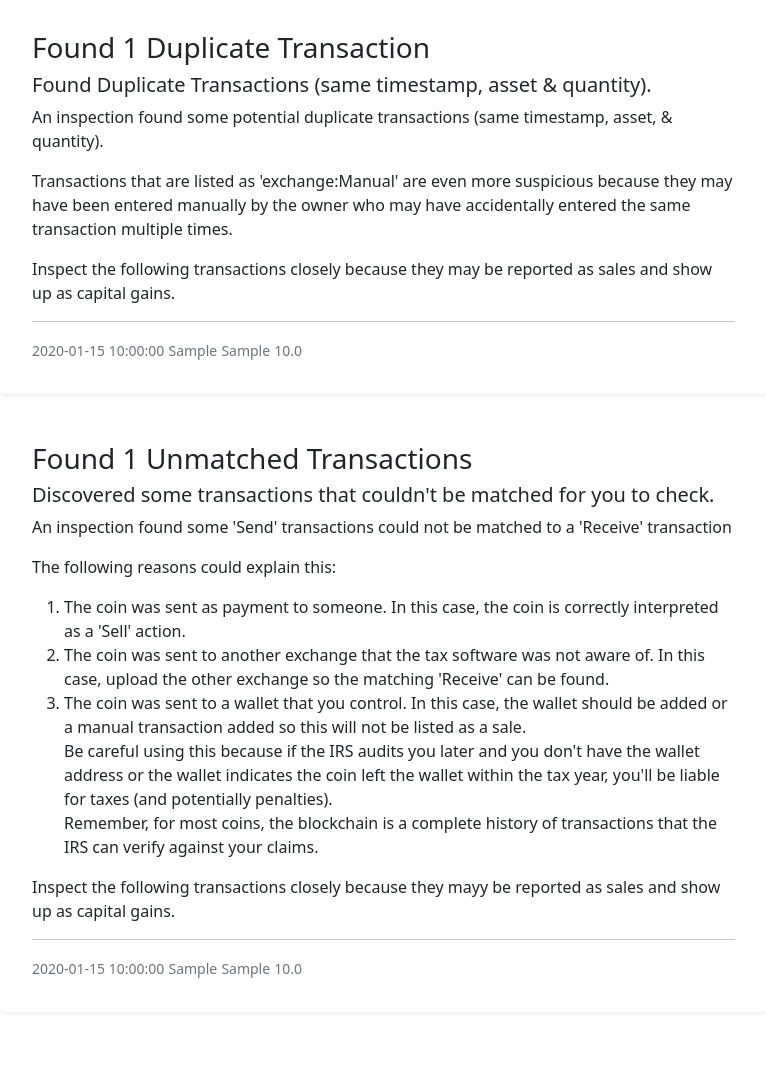
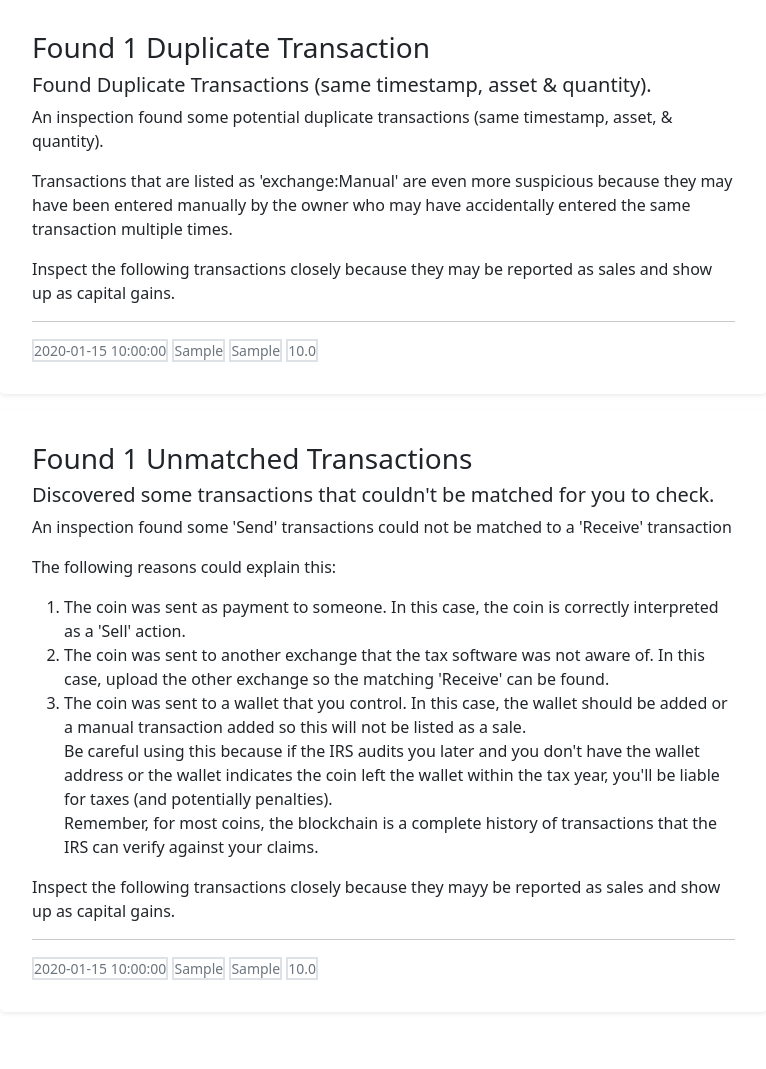
Before and after one commit to targhee/crypto_tax_checker_pegsaas, a Django app: template templates/web/app_home.html in a window 1280 px wide. Shown: the part 853-1922 px from the top of the page, without its empty margins (399-1165 px from the left). Run offline with Django 3.2, Linux system fonts and the light colour scheme; tables that the repository leaves empty hold one stand-in row (values such as "Sample post"); the template is opened without the code that fills it: values that come from a table or form of the project are taken from there, most other values are stand-ins (such as "Sample title", 1, 10 or a date in 2020); parts of the project's set-up code (start-up, migrations or seed data) failed here and were passed over; some libraries are stand-ins or nearby versions.

Commit message:
Adding borders around elements
Adding borders around the transaction elements

Signed-off-by: TW Thayer <osprey@TWs-MacBook-Pro.local>

```diff
--- a/templates/web/app_home.html
+++ b/templates/web/app_home.html
@@ -66,17 +66,17 @@
                 {% for transaction in duplicate_object_list %}
                 <cryptotx class="media content-section">
                     <div class="media-body">
-                        <small class="text-muted">{{ transaction.timestamp|date:'Y-m-d G:i:s' }}</small>
-                        <small class="text-muted">{{ transaction.trade_type }}</small>
+                        <small class="text-muted border border-2">{{ transaction.timestamp|date:'Y-m-d G:i:s' }}</small>
+                        <small class="text-muted border border-2">{{ transaction.trade_type }}</small>
                         {% if transaction.trade_type == "Send" or transaction.trade_type == "sell" %}
-                        <small class="text-muted">{{ transaction.out_asset }}</small>
-                        <small class="text-muted">{{ transaction.out_qty }}</small>
+                        <small class="text-muted border border-2">{{ transaction.out_asset }}</small>
+                        <small class="text-muted border border-2">{{ transaction.out_qty }}</small>
                         {% elif transaction.trade_type == "Receive" or transaction.trade_type == "buy" %}
-                        <small class="text-muted">{{ transaction.in_asset }}</small>
-                        <small class="text-muted">{{ transaction.in_qty }}</small>
+                        <small class="text-muted border border-2">{{ transaction.in_asset }}</small>
+                        <small class="text-muted border border-2">{{ transaction.in_qty }}</small>
                         {% else %}
-                        <small class="text-muted">{{ transaction.in_asset }}</small>
-                        <small class="text-muted">{{ transaction.in_qty }}</small>
+                        <small class="text-muted border border-2">{{ transaction.in_asset }}</small>
+                        <small class="text-muted border border-2">{{ transaction.in_qty }}</small>
                         {% endif %}
                     </div>
                 </cryptotx>
@@ -113,17 +113,17 @@
                   {% for transaction in nomatch_object_list %}
                   <cryptotx class="media content-section">
                       <div class="media-body">
-                          <small class="text-muted">{{ transaction.timestamp|date:'Y-m-d G:i:s' }}</small>
-                          <small class="text-muted">{{ transaction.trade_type }}</small>
+                          <small class="text-muted border border-2">{{ transaction.timestamp|date:'Y-m-d G:i:s' }}</small>
+                          <small class="text-muted border border-2">{{ transaction.trade_type }}</small>
                           {% if transaction.trade_type == "Send" or transaction.trade_type == "sell" %}
-                          <small class="text-muted">{{ transaction.out_asset }}</small>
-                          <small class="text-muted">{{ transaction.out_qty }}</small>
+                          <small class="text-muted border border-2">{{ transaction.out_asset }}</small>
+                          <small class="text-muted border border-2">{{ transaction.out_qty }}</small>
                           {% elif transaction.trade_type == "Receive" or transaction.trade_type == "buy" %}
-                          <small class="text-muted">{{ transaction.in_asset }}</small>
-                          <small class="text-muted">{{ transaction.in_qty }}</small>
+                          <small class="text-muted border border-2">{{ transaction.in_asset }}</small>
+                          <small class="text-muted border border-2">{{ transaction.in_qty }}</small>
                           {% else %}
-                          <small class="text-muted">{{ transaction.in_asset }}</small>
-                          <small class="text-muted">{{ transaction.in_qty }}</small>
+                          <small class="text-muted border border-2">{{ transaction.in_asset }}</small>
+                          <small class="text-muted border border-2">{{ transaction.in_qty }}</small>
                           {% endif %}
                       </div>
                   </cryptotx>
```
